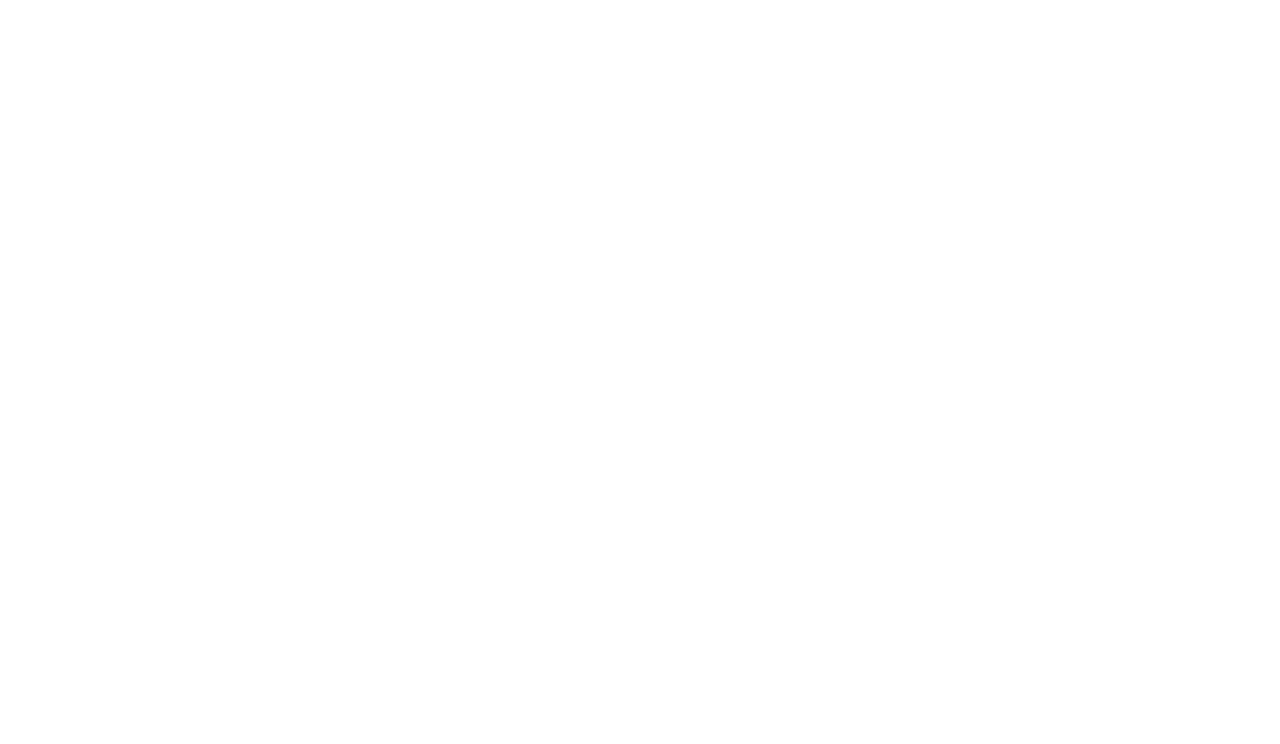
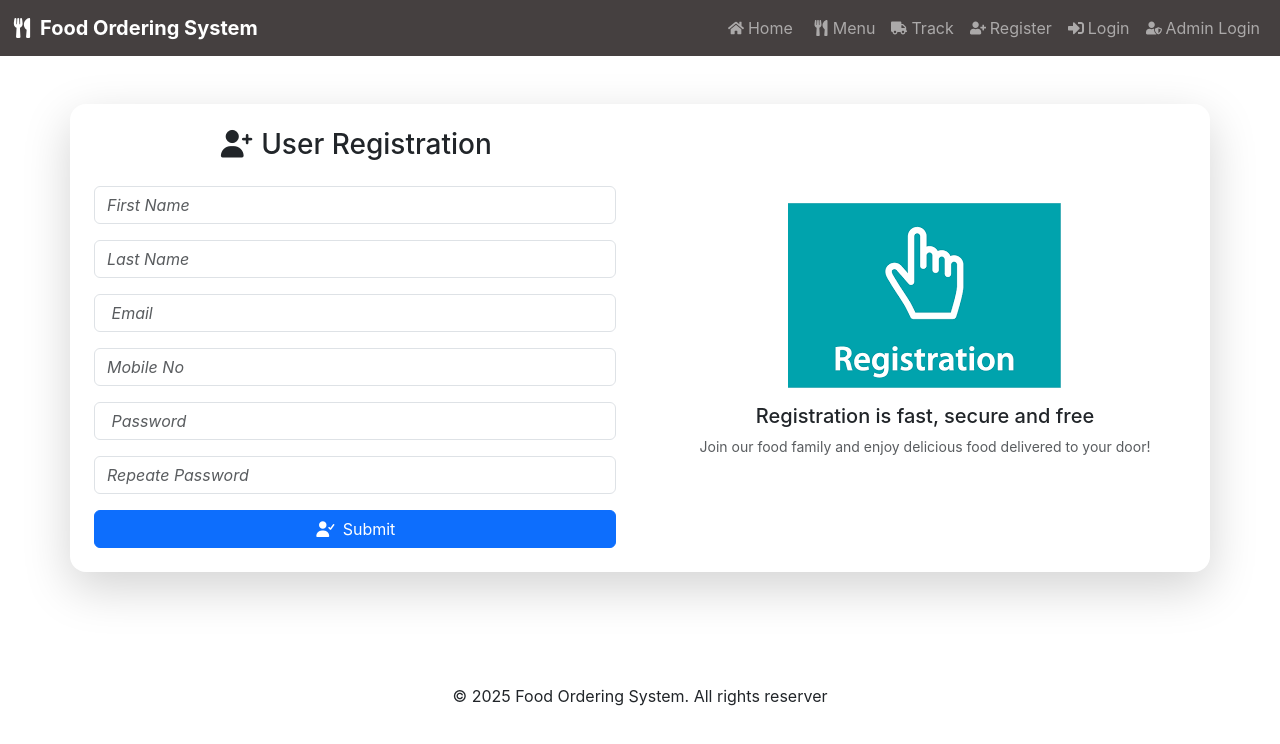
Before and after one commit to atul3416/food-ordering, a React (Create React App) app in the folder frontend/: page /register in a window 1280 px wide. Before the commit this address had no page. Shown: the top 744 px of the page. Built offline with nearby package versions, Linux system fonts and the light colour scheme.

Commit message:
user registration form UI

```diff
--- a/frontend/src/App.js
+++ b/frontend/src/App.js
@@ -7,6 +7,7 @@
 import AddFood from './pages/AddFood';
 import ManageFood from './pages/ManageFood';
 import SearchPage from './pages/SearchPage';
+import Register from './components/Register';
 function App() {
   return (
     <BrowserRouter>
@@ -20,6 +21,7 @@
         <Route path='add-food/' element={<AddFood/>}></Route>
         <Route path='manage-food/' element={<ManageFood/>}></Route>
         <Route path='search/' element={<SearchPage/>}></Route>
+        <Route path='register/' element={<Register/>}></Route>
       </Route>
     </Routes>
     </BrowserRouter>
--- a/frontend/src/components/PublicLayout.js
+++ b/frontend/src/components/PublicLayout.js
@@ -25,7 +25,7 @@
                       <Link className="nav-link" to="#"><FaTruck className='me-1'/> Track</Link>
                     </li>
                     <li className="nav-item">
-                      <Link className="nav-link" to="#"><FaUserPlus className='me-1'/> Register</Link>
+                      <Link className="nav-link" to="/register"><FaUserPlus className='me-1'/> Register</Link>
                     </li>
                     <li className="nav-item">
                       <Link className="nav-link" to="#"><FaSignInAlt className='me-1' /> Login</Link>
--- /dev/null
+++ b/frontend/src/components/Register.js
@@ -0,0 +1,71 @@
+import React, { useState, useEffect } from 'react'
+import { toast, ToastContainer } from 'react-toastify'
+import 'react-toastify/dist/ReactToastify.css'
+import PublicLayout from './PublicLayout'
+import { useNavigate } from 'react-router-dom'
+const Register = () => {
+
+    const [formData, setformData] = useState({
+        firstname: '',
+        lastname : '',
+        email : '',
+        password : '',
+        mobileno : '',
+        repeatpassword : ''
+    })
+   const navigate = useNavigate();
+
+   const handleChange = (e) => {
+        const { name, value } = e.target;
+        setformData((prev) => ({
+            ...prev,
+            [name]: value
+        }))
+    }
+  return (
+    <PublicLayout>
+        <div className='container py-5'>
+            <div className='row shadow-lg rounded-4'>
+                <div className='col-md-6 p-4'>
+                    <h3 className='text-center mb-4'><i className='fas fa-user-plus me-2'></i>User Registration</h3>
+                    <form>
+                        <div className='mb-3'>
+                            <input name='firstname' type='text' className='form-control' value={formData.firstname} onChange={handleChange} placeholder='First Name' />
+                        </div>
+                        <div className='mb-3'>
+                            <input name='lastname' type='text' className='form-control'  value={formData.lastname} onChange={handleChange} placeholder='Last Name' />
+                        </div>
+                        <div className='mb-3'>
+                            <input name='email' type='email' className='form-control'  value={formData.email} onChange={handleChange} placeholder=' Email ' />
+                        </div>
+                        <div className='mb-3'>
+                            <input name='mobileno' type='number' className='form-control'  value={formData.mobileno} onChange={handleChange} placeholder='Mobile No' />
+                        </div>
+                        <div className='mb-3'>
+                            <input name='password' type='text' className='form-control'  value={formData.password} onChange={handleChange} placeholder=' Password' />
+                        </div>
+                        <div className='mb-3'>
+                            <input name='repeatpassword' type='text' className='form-control'  value={formData.repeatpassword} onChange={handleChange} placeholder='Repeate Password' />
+                        </div>
+                        <div>
+                            <butto className="btn btn-primary w-100"><i className='fas fa-user-check me-2'></i>Submit</butto>
+                        </div>
+                    </form>
+                </div>
+                <div className='col-md-6 d-flex align-items-center justify-content-center'>
+                    <div className='p-4 text-center'>
+                        <img src='images/register.png' className='img-fluid' style={{maxWidth:"600px"}}/>
+                        <h5 className='mt-3 '>Registration is fast, secure and free </h5>
+                        <p className='text-muted small'>Join our food family and enjoy delicious food delivered to your door!</p>
+                    </div>
+
+                </div>
+
+            </div>
+
+        </div>
+    </PublicLayout>
+  )
+}
+
+export default Register
```
Also changed, not shown: frontend/public/images/register.png (added).
